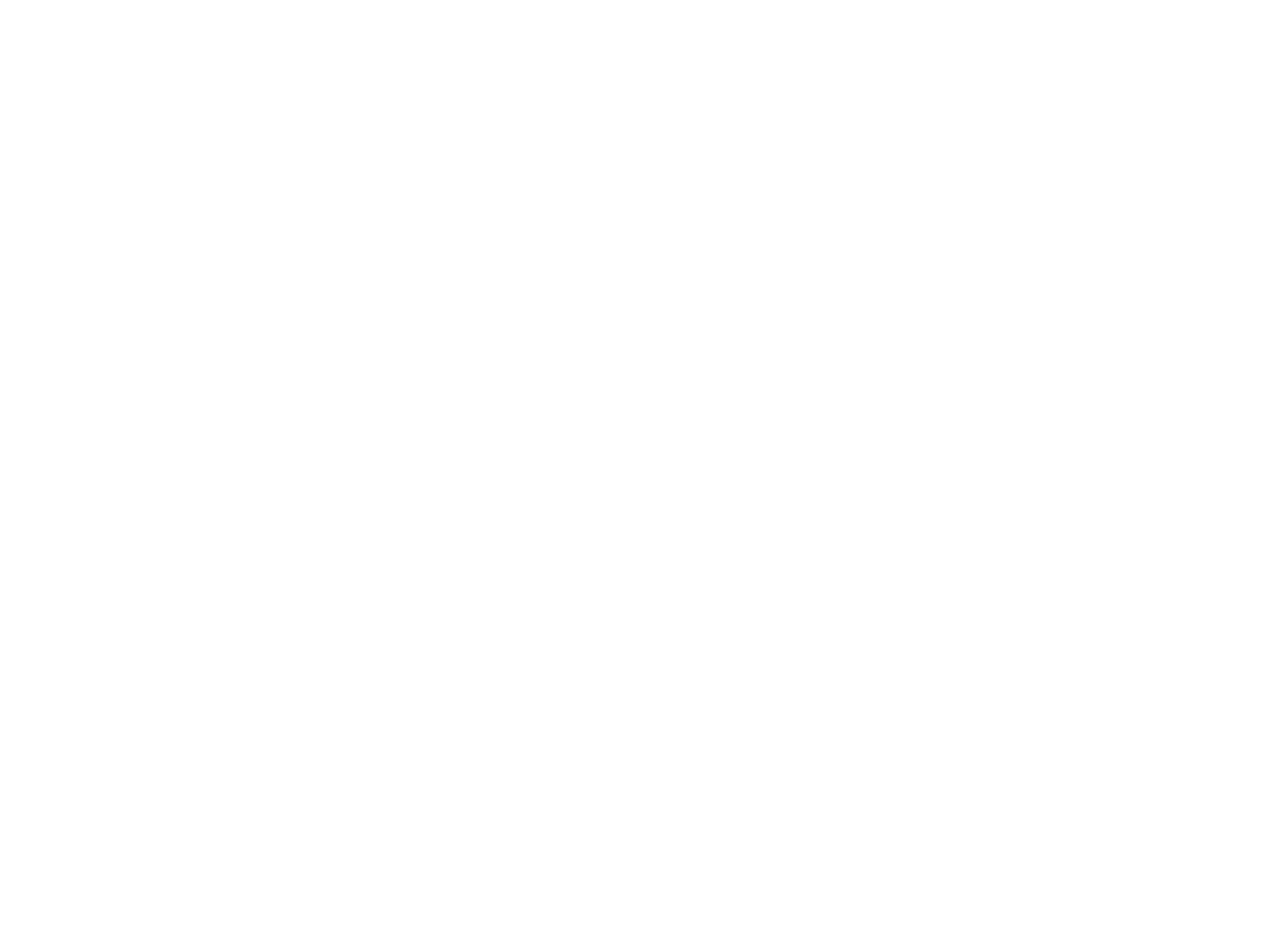
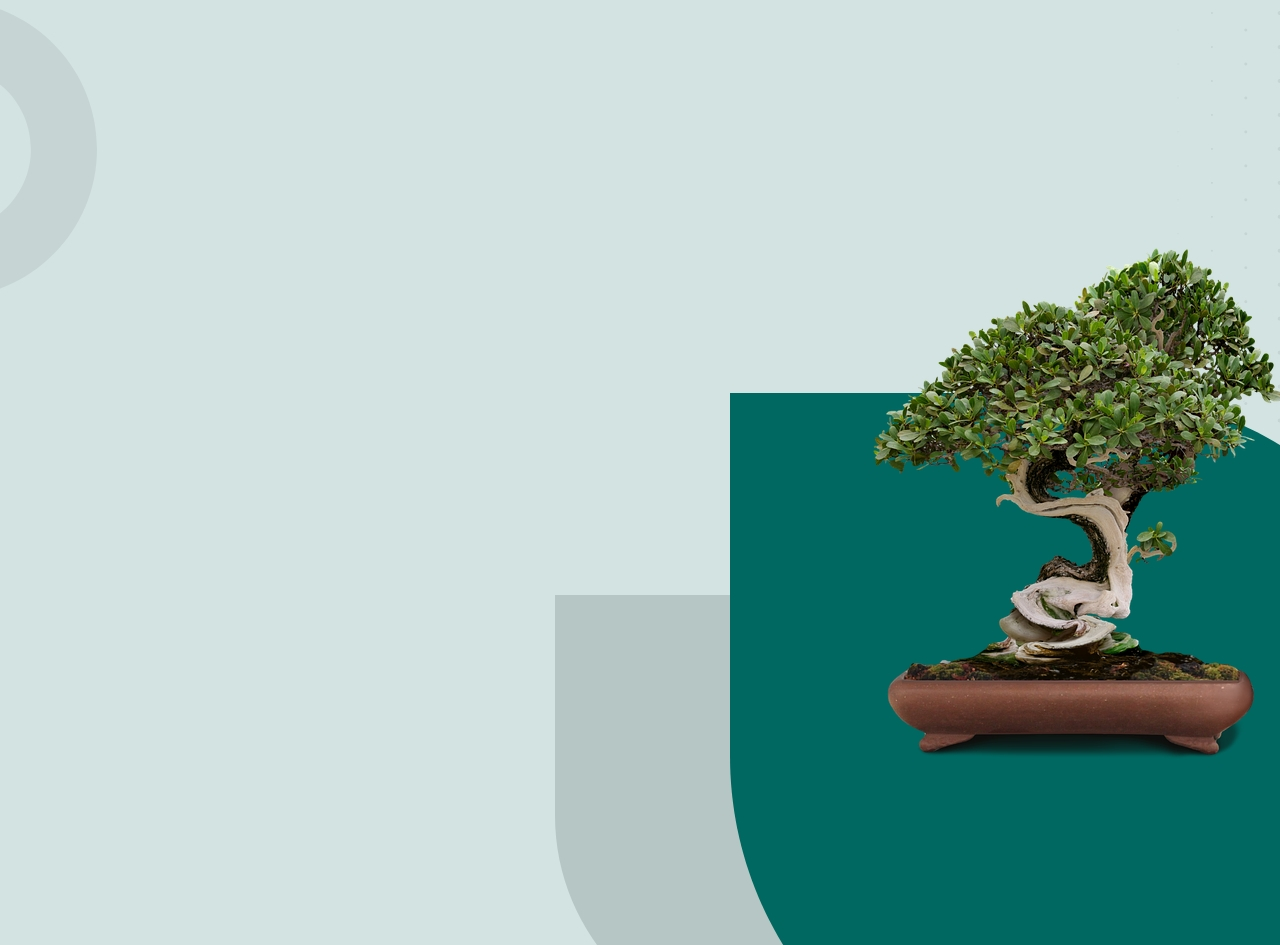
Before and after one commit to IOINITID/buhgalteria24, a plain HTML site: page index.html in a window 1280 px wide. Before the commit the page ends 800 px from the top, so only its background shows below. Drawn offline with Linux system fonts and the light colour scheme.

Commit message:
Update styles

```diff
--- a/index.html
+++ b/index.html
@@ -13,6 +13,14 @@
 
 <body>
 
+  <div class="container-fluid header-background">
+
+    <div class="container">
+
+    </div>
+
+  </div>
+
   <script src="js/jquery.min.js"></script>
   <script src="js/bootstrap.bundle.min.js"></script>
   <script src="js/scripts.js"></script>
--- a/scss/styles.scss
+++ b/scss/styles.scss
@@ -20,3 +20,11 @@ body {
   font-family: "Geometria";
   font-weight: 400;
 }
+
+.header-background {
+  background-image: url("../img/header-background-image.jpg");
+  background-repeat: no-repeat;
+  background-size: cover;
+  background-position: center;
+  height: 945px;
+}
```
Also changed, not shown: css/styles.css, img/header-background-image.jpg (added), 1 other file.
